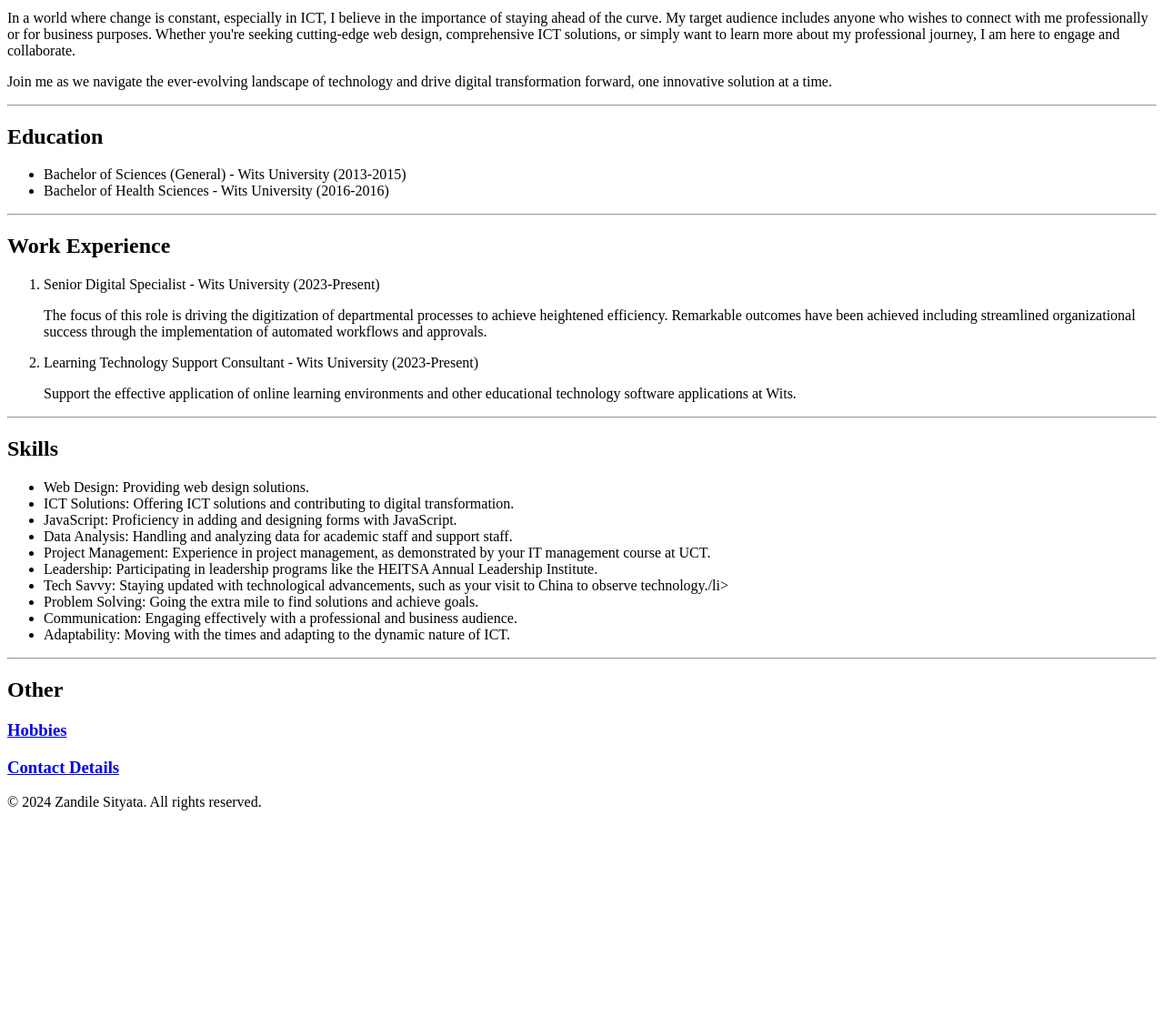
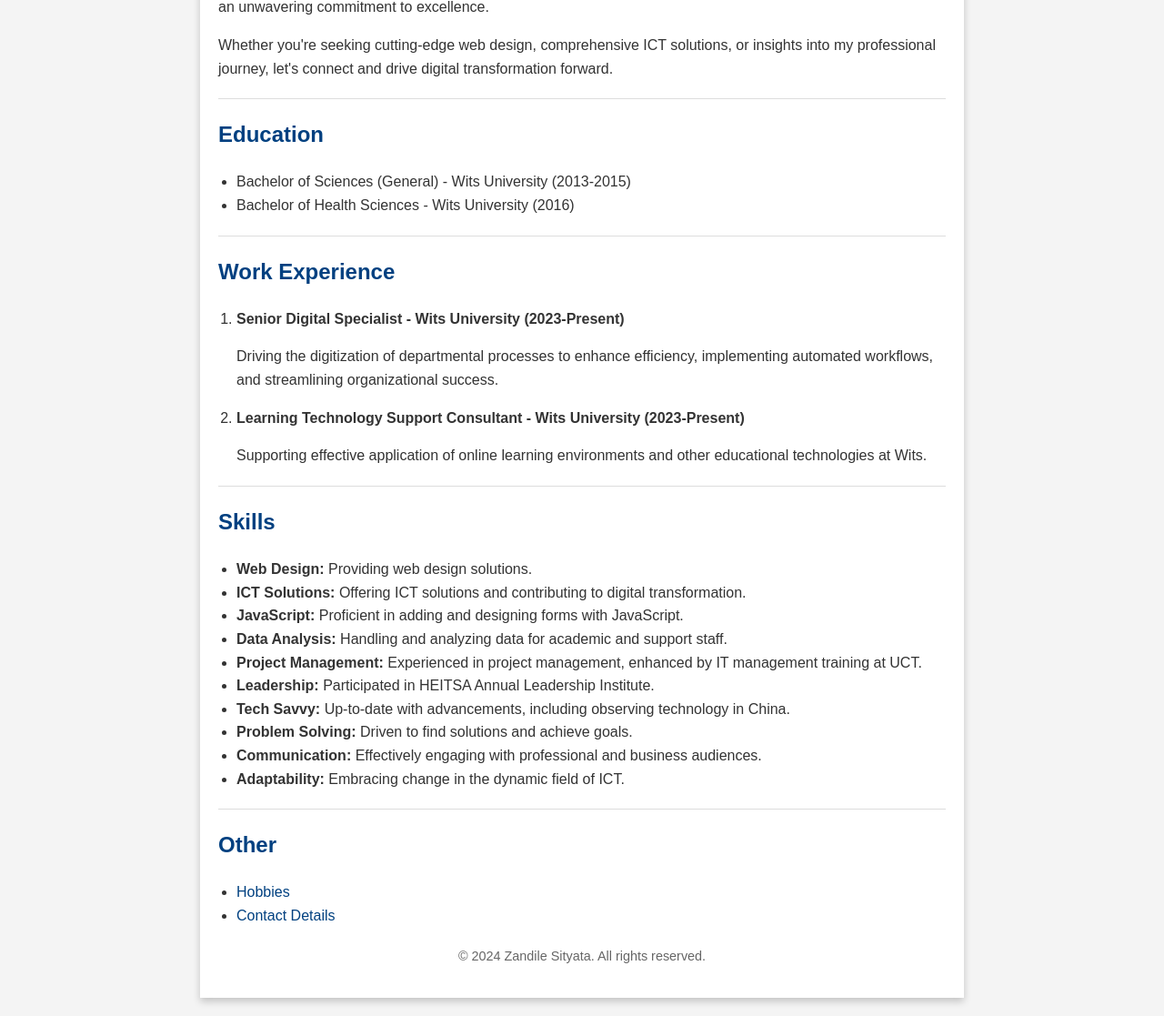
Before and after one commit to ZandileSityata/resume, a plain HTML site: page index.html in a window 1280 px wide. Shown: the part 532-1649 px from the top of the page at 91% size. Before the commit the page ends 1439 px from the top, so only its background shows below. Drawn offline with Linux system fonts and the light colour scheme.

Commit message:
Update index.html

```diff
--- a/index.html
+++ b/index.html
@@ -3,54 +3,112 @@
 <head>
     <meta charset="UTF-8">
     <meta name="viewport" content="width=device-width, initial-scale=1.0">
-    <title>My Resume</title>
+    <title>Zandile Sityata - Resume</title>
+    <style>
+        body {
+            font-family: Arial, sans-serif;
+            line-height: 1.6;
+            margin: 0;
+            padding: 0;
+            background-color: #f4f4f4;
+            color: #333;
+        }
+        .container {
+            width: 80%;
+            max-width: 800px;
+            margin: 20px auto;
+            padding: 20px;
+            background-color: #fff;
+            box-shadow: 0 4px 8px rgba(0, 0, 0, 0.2);
+        }
+        h1, h2, h3 {
+            color: #004080;
+            font-weight: bold;
+        }
+        .center {
+            display: block;
+            margin: 0 auto;
+            border-radius: 50%;
+        }
+        hr {
+            border: 0;
+            height: 1px;
+            background: #ddd;
+            margin: 20px 0;
+        }
+        ul, ol {
+            margin: 0 0 20px 20px;
+            padding: 0;
+        }
+        .footer {
+            text-align: center;
+            font-size: 0.9em;
+            color: #666;
+            margin-top: 20px;
+        }
+        .link {
+            color: #004080;
+            text-decoration: none;
+        }
+        .link:hover {
+            text-decoration: underline;
+        }
+    </style>
 </head>
 <body>
+    <div class="container">
         <h1>Zandile Sityata</h1>
-    <img src="https://media.licdn.com/dms/image/D5603AQE4PkU6GIdAlg/profile-displayphoto-shrink_800_800/0/1721745433178?e=1727308800&v=beta&t=MEINoN1XjwAhhIuZTitLk3d1rUYHe2DFi4EjQyD4fw8" class="center" width="200" height="200" alt="Zandile Sityata Image"/>
+        <img src="https://media.licdn.com/dms/image/D5603AQE4PkU6GIdAlg/profile-displayphoto-shrink_800_800/0/1721745433178?e=1727308800&v=beta&t=MEINoN1XjwAhhIuZTitLk3d1rUYHe2DFi4EjQyD4fw8" class="center" width="150" height="150" alt="Zandile Sityata Image"/>
         <hr>
+
         <h2>Summary</h2>
-    <h1>About Zandile Sityata</h1>
-        <p>Welcome to my corner of the digital world! My name is Zandile Sityata, and I am passionate about web design and ICT solutions. With a mission to lead in the ICT sector and witness the evolution of digital transformation across all spheres, I am dedicated to bringing innovative and effective technological solutions to life.</p>
-        <p>As a young, black female in the tech industry, I bring a unique perspective and an unwavering commitment to excellence. My journey has been marked by significant milestones, including an eye-opening visit to China to explore advanced technologies, participation in the prestigious HEITSA Annual Leadership Institute, and the completion of a short course on IT management through the University of Cape Town (UCT).</p>
-        <p>In a world where change is constant, especially in ICT, I believe in the importance of staying ahead of the curve. My target audience includes anyone who wishes to connect with me professionally or for business purposes. Whether you're seeking cutting-edge web design, comprehensive ICT solutions, or simply want to learn more about my professional journey, I am here to engage and collaborate.</p>
-        <p>Join me as we navigate the ever-evolving landscape of technology and drive digital transformation forward, one innovative solution at a time.</p>
+        <p>Welcome to my digital space! I'm Zandile Sityata, passionate about web design and ICT solutions. With a mission to lead in ICT and witness the evolution of digital transformation across all spheres, I am dedicated to bringing innovative and impactful solutions to life.</p>
+        <p>My journey includes exploring technology in China, participating in the HEITSA Leadership Institute, and completing an IT management course at UCT. As a young, black female in tech, I offer a unique perspective with an unwavering commitment to excellence.</p>
+        <p>Whether you're seeking cutting-edge web design, comprehensive ICT solutions, or insights into my professional journey, let's connect and drive digital transformation forward.</p>
         <hr>
+
         <h2>Education</h2>
         <ul>
             <li>Bachelor of Sciences (General) - Wits University (2013-2015)</li>
-            <li>Bachelor of Health Sciences - Wits University (2016-2016)</li>
+            <li>Bachelor of Health Sciences - Wits University (2016)</li>
         </ul>
         <hr>
+
         <h2>Work Experience</h2>
         <ol>
-        <li>Senior Digital Specialist - Wits University (2023-Present)</li>
-        <P>The focus of this role is driving the digitization of departmental processes to achieve heightened efficiency. Remarkable outcomes have been achieved including streamlined organizational success through the implementation of automated workflows and approvals.</P>
-        <li>Learning Technology Support Consultant - Wits University (2023-Present)</li>
-        <P>Support the effective application of online learning environments and other educational technology software applications at Wits.</P>
+            <li><strong>Senior Digital Specialist - Wits University (2023-Present)</strong>
+                <p>Driving the digitization of departmental processes to enhance efficiency, implementing automated workflows, and streamlining organizational success.</p>
+            </li>
+            <li><strong>Learning Technology Support Consultant - Wits University (2023-Present)</strong>
+                <p>Supporting effective application of online learning environments and other educational technologies at Wits.</p>
+            </li>
         </ol>
         <hr>
+
         <h2>Skills</h2>
         <ul>
-        <li>Web Design: Providing web design solutions.</li>
-        <li>ICT Solutions: Offering ICT solutions and contributing to digital transformation.        </li>
-        <li>JavaScript: Proficiency in adding and designing forms with JavaScript.        </li>
-        <li>Data Analysis: Handling and analyzing data for academic staff and support staff.</li>
-        <li>Project Management: Experience in project management, as demonstrated by your IT management course at UCT.</li>
-        <li>Leadership: Participating in leadership programs like the HEITSA Annual Leadership Institute.</li>
-        <li>Tech Savvy: Staying updated with technological advancements, such as your visit to China to observe technology./li>
-        <li>Problem Solving: Going the extra mile to find solutions and achieve goals.</li>
-        <li>Communication: Engaging effectively with a professional and business audience.</li>
-        <li>Adaptability: Moving with the times and adapting to the dynamic nature of ICT.</li>
+            <li><strong>Web Design:</strong> Providing web design solutions.</li>
+            <li><strong>ICT Solutions:</strong> Offering ICT solutions and contributing to digital transformation.</li>
+            <li><strong>JavaScript:</strong> Proficient in adding and designing forms with JavaScript.</li>
+            <li><strong>Data Analysis:</strong> Handling and analyzing data for academic and support staff.</li>
+            <li><strong>Project Management:</strong> Experienced in project management, enhanced by IT management training at UCT.</li>
+            <li><strong>Leadership:</strong> Participated in HEITSA Annual Leadership Institute.</li>
+            <li><strong>Tech Savvy:</strong> Up-to-date with advancements, including observing technology in China.</li>
+            <li><strong>Problem Solving:</strong> Driven to find solutions and achieve goals.</li>
+            <li><strong>Communication:</strong> Effectively engaging with professional and business audiences.</li>
+            <li><strong>Adaptability:</strong> Embracing change in the dynamic field of ICT.</li>
         </ul>
         <hr>
 
         <h2>Other</h2>
-<h3><a href="./hobbies">Hobbies</a></h3>
-<h3><a href="./contact.html">Contact Details</a></h3>
+        <ul>
+            <li><a href="./hobbies" class="link">Hobbies</a></li>
+            <li><a href="./contact.html" class="link">Contact Details</a></li>
+        </ul>
 
-    <footer>
+        <div class="footer">
             <p>© 2024 Zandile Sityata. All rights reserved.</p>
-      </footer>
+        </div>
+    </div>
 </body>
 </html>
```
Lines whose indentation alone changed are shown as unchanged.
